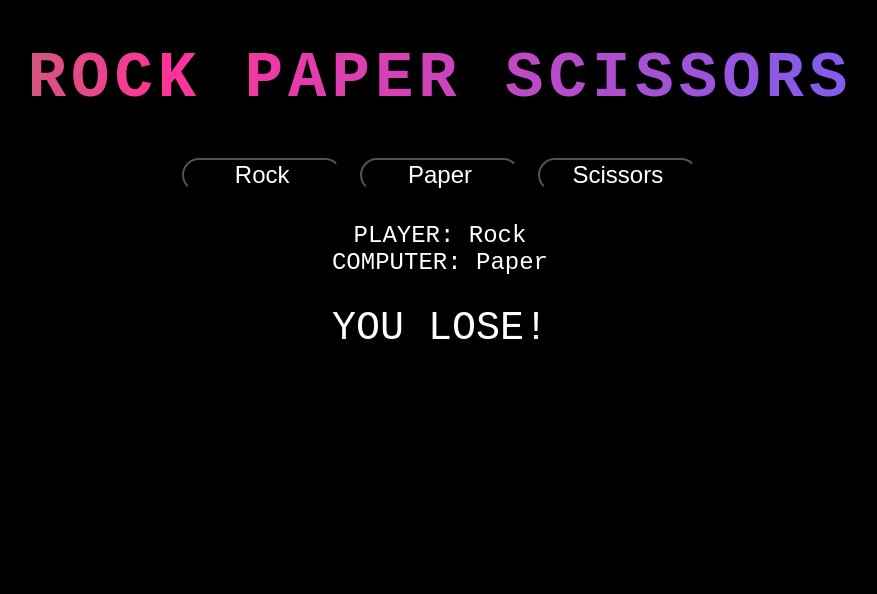
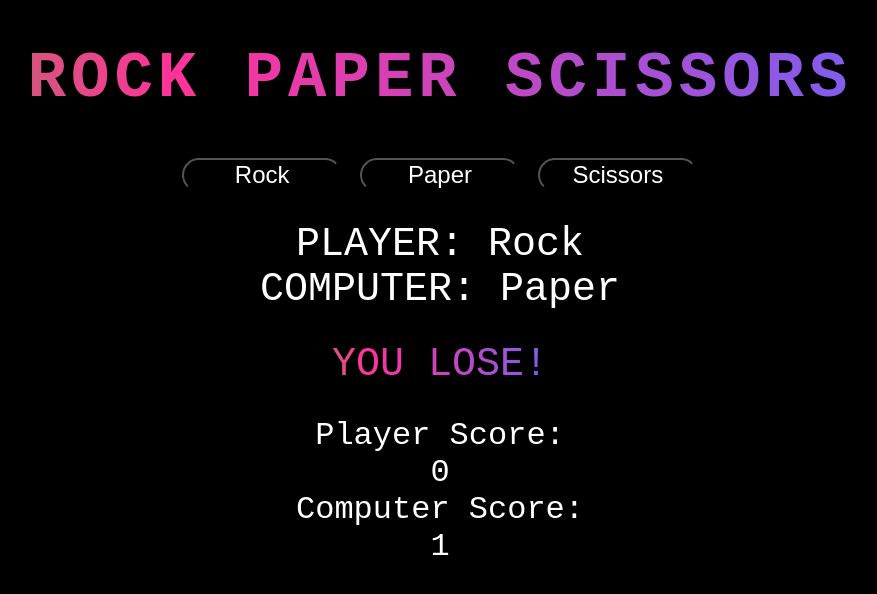
Before and after one commit to BeingIsBecoming/rock-paper-scissors, a plain HTML site: page index.html in a window 1280 px wide. Both pictures are taken after a click on the button "Rock". Shown: the whole page, without its empty margins (200-1077 px from the left). Drawn offline with Linux system fonts and the light colour scheme.

```diff
--- a/index.html
+++ b/index.html
@@ -19,7 +19,13 @@
 
     <div id="playerDisplay">PLAYER: </div>
     <div id="computerDisplay">COMPUTER: </div>
-    <div id="resultDisplay">IT'S A DRAW! </div>
+    <div id="resultDisplay"></div>
+
+    <div class="scoreDisplay">Player Score: </div>
+        <span id="playerScoreDisplay">0</span>
+    <div class="scoreDisplay">Computer Score: </div>
+    <span id="computerScoreDisplay">0</span>
+
 
     <script src="script.js"></script>
 </body>
--- a/script.js
+++ b/script.js
@@ -3,13 +3,17 @@ const choices = ["Rock", "Paper", "Scissors"];
 const playerDisplay = document.getElementById("playerDisplay");
 const computerDisplay = document.getElementById("computerDisplay");
 const resultDisplay = document.getElementById("resultDisplay");
+const playerScoreDisplay = document.getElementById("playerScoreDisplay");
+const computerScoreDisplay = document.getElementById("computerScoreDisplay");
+let playerScore = 0;
+let computerScore = 0;
 
 function playGame(playerChoice){
     const computerChoice = choices[Math.floor(Math.random()*3)];
     let result = "";
 
     if(playerChoice === computerChoice){
-        result = "It's a draw!";
+        result = "DRAW!";
     }
     else{
         switch(playerChoice){
@@ -28,4 +32,15 @@ function playGame(playerChoice){
     playerDisplay.textContent = `PLAYER: ${playerChoice}`;
     computerDisplay.textContent = `COMPUTER: ${computerChoice}`;
     resultDisplay.textContent = result;
+
+    switch(result){
+        case "YOU WIN!":
+            playerScore++;
+            playerScoreDisplay.textContent = playerScore;
+            break;
+        case "YOU LOSE!":
+            computerScore++;
+            computerScoreDisplay.textContent = computerScore;
+            break;
+    }
 }
--- a/style.css
+++ b/style.css
@@ -22,16 +22,18 @@ body{
     transition: background-color .5s ease;
 }
 .choices button:hover{
-    background-color: rgb(27, 27, 27);
+    background-color: rgb(173, 173, 173);
 }
 #playerDisplay, #computerDisplay{
-    font-size: 1.5rem;
+    font-size: 2.5rem;
 }
 #resultDisplay{
     font-size: 2.5rem;
     margin: 30px 0;
 }
-
+.scoreDisplay, #playerScoreDisplay, #computerScoreDisplay{
+    font-size: 2rem;
+}
 
 
 
@@ -43,7 +45,7 @@ body{
     font-family: monospace;
     letter-spacing: 5px;
 }
-.rainbow_text_animated {
+.rainbow_text_animated, #resultDisplay {
     background: linear-gradient(to right, #6666ff, #0099ff , #00ff00, #ff3399, #6666ff);
     -webkit-background-clip: text;
     background-clip: text;
```
